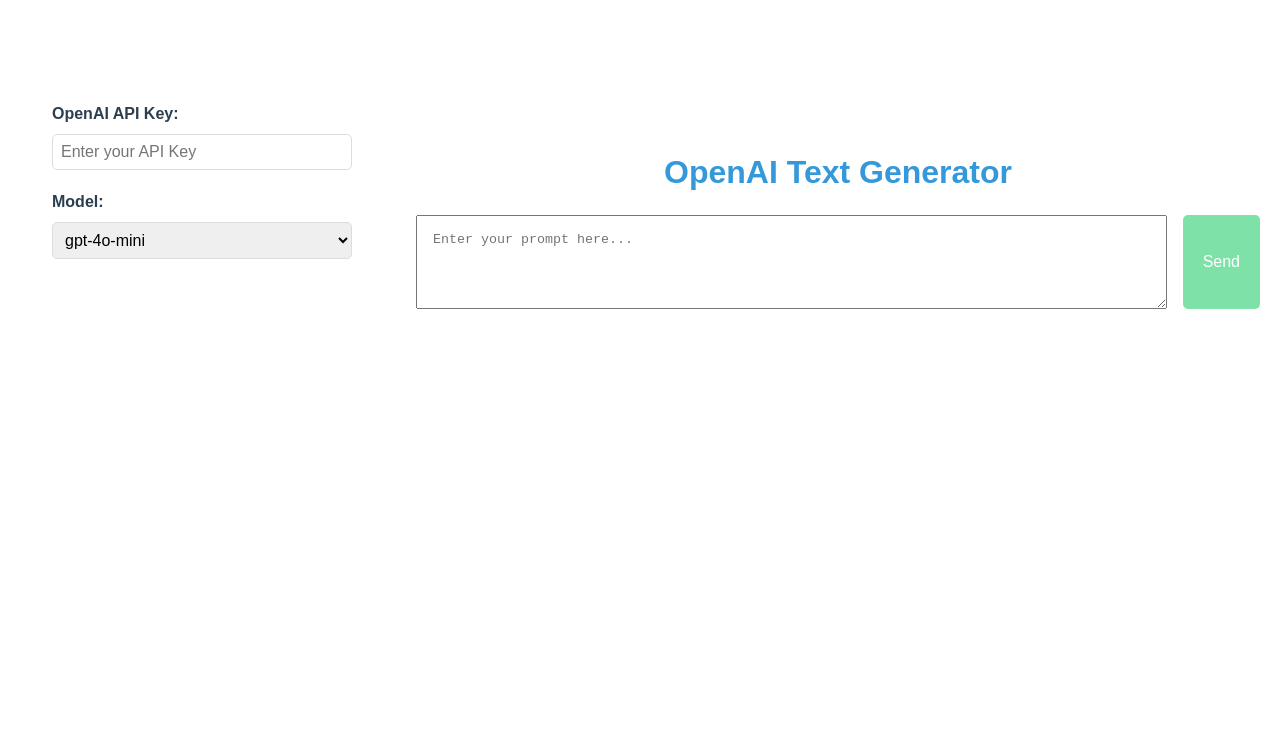
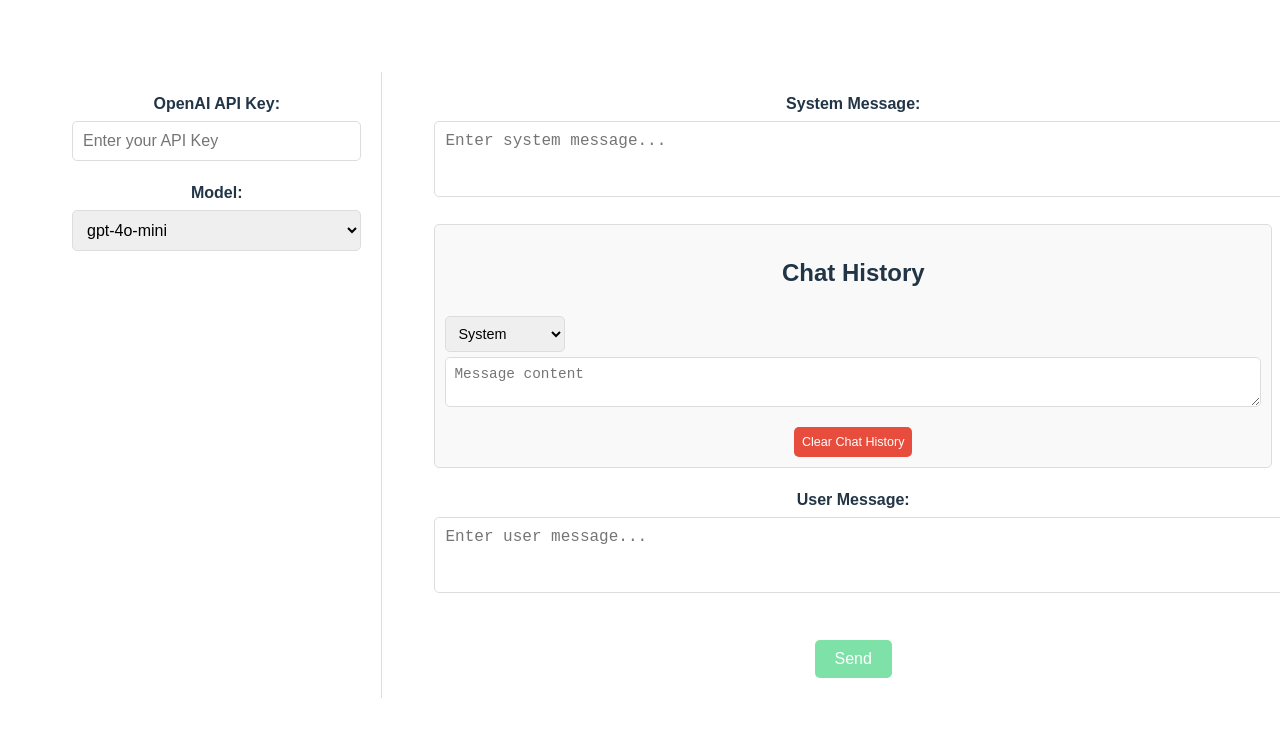
Before and after one commit to JimmyBryant/OpenAI-Text-Generation, a Vue app: page / in a window 1280 px wide. Shown: the top 736 px of the page. Built offline with nearby package versions, Linux system fonts and the light colour scheme.

Commit message:
feat: 完成api

```diff
--- a/src/components/OpenAIForm.vue
+++ b/src/components/OpenAIForm.vue
@@ -1,14 +1,13 @@
 <template>
     <div class="container">
-        <div class="left-side">
-            <!-- API Key 输入框 -->
+        <!-- 左侧部分 -->
+        <div class="left-panel">
             <div class="field">
                 <label for="apiKey">OpenAI API Key:</label>
                 <input id="apiKey" type="password" v-model="apiKey" placeholder="Enter your API Key"
                     @blur="saveApiKey" />
             </div>
 
-            <!-- 模型选择下拉框 -->
             <div class="field">
                 <label for="model">Model:</label>
                 <select id="model" v-model="model" @change="saveModel">
@@ -16,24 +15,40 @@
                 </select>
             </div>
         </div>
-        <div class="main-content">
 
-            <h1>OpenAI Text Generator</h1>
-            <div class="prompt-group">
-                <!-- Prompt 输入框 -->
-                <textarea v-model="prompt" placeholder="Enter your prompt here..." rows="4"></textarea>
-                <button @click="sendPrompt" :disabled="loading || !apiKey">
-                    {{ loading ? "Generating..." : "Send" }}
-                </button>
+        <!-- 右侧部分 -->
+        <div class="right-panel">
+            <!-- 顶部: System Message -->
+            <div class="field">
+                <label for="systemMessage">System Message:</label>
+                <textarea id="systemMessage" v-model="systemMessage" placeholder="Enter system message..." rows="3"
+                    @blur="saveSystemMessage"></textarea>
             </div>
 
-
-            <!-- 显示生成结果 -->
-            <div v-if="result" class="result">
-                <h2>Generated Text:</h2>
-                <p>{{ result }}</p>
+            <!-- 中间: 对话记录 -->
+            <div class="chat-history">
+                <h2>Chat History</h2>
+                <div v-for="(message, index) in messages" :key="index" class="message">
+                    <select v-model="message.role">
+                        <option value="system">System</option>
+                        <option value="user">User</option>
+                        <option value="assistant">Assistant</option>
+                    </select>
+                    <textarea v-model="message.content" placeholder="Message content" rows="2"></textarea>
+                </div>
+                <button class="clear-button" @click="clearMessages">Clear Chat History</button>
             </div>
 
+            <!-- 底部: User Message -->
+            <div class="field">
+                <label for="userMessage">User Message:</label>
+                <textarea id="userMessage" v-model="userMessage" placeholder="Enter user message..." rows="3"
+                    @blur="saveUserMessage"></textarea>
+            </div>
+
+            <button @click="sendPrompt" :disabled="loading || !apiKey">
+                {{ loading ? "Generating..." : "Send" }}
+            </button>
         </div>
     </div>
 </template>
@@ -43,23 +58,51 @@
 import axios from "axios";
 
 // 响应式数据
-const prompt = ref("");
-const result = ref("");
-const loading = ref(false);
-
-// 用户配置
 const apiKey = ref(localStorage.getItem("apiKey") || "");
 const model = ref(localStorage.getItem("model") || "gpt-4o-mini");
+const systemMessage = ref(localStorage.getItem("systemMessage") || "");
+const userMessage = ref(localStorage.getItem("userMessage") || "");
+const messages = ref([
+    { role: "system", content: localStorage.getItem("systemMessage") || "" },
+]);
+
+const loading = ref(false);
 const models = ["gpt-4o", "gpt-4o-mini"];
 
-// 保存用户输入到 localStorage
+// 保存数据到 localStorage
 const saveApiKey = () => localStorage.setItem("apiKey", apiKey.value);
 const saveModel = () => localStorage.setItem("model", model.value);
+const saveSystemMessage = () => {
+    localStorage.setItem("systemMessage", systemMessage.value);
+    updateSystemMessage();
+};
+const saveUserMessage = () => localStorage.setItem("userMessage", userMessage.value);
 
+// 更新对话记录中的 System Message
+const updateSystemMessage = () => {
+    const systemIndex = messages.value.findIndex((msg) => msg.role === "system");
+    if (systemIndex !== -1) {
+        messages.value[systemIndex].content = systemMessage.value;
+    } else {
+        messages.value.unshift({ role: "system", content: systemMessage.value });
+    }
+    saveMessages();
+};
+
+// 清空聊天记录
+const clearMessages = () => {
+    messages.value = [];
+    localStorage.setItem("messages", JSON.stringify(messages.value));
+};
+
+// 保存聊天记录到 localStorage
+const saveMessages = () => {
+    localStorage.setItem("messages", JSON.stringify(messages.value));
+};
 // 调用 OpenAI API
 const sendPrompt = async () => {
-    if (!prompt.value.trim()) {
-        alert("Please enter a prompt.");
+    if (!userMessage.value.trim()) {
+        alert("User message cannot be empty.");
         return;
     }
     if (!apiKey.value) {
@@ -67,13 +110,16 @@
         return;
     }
 
+    // 将当前用户输入加入到对话记录
+    messages.value.push({ role: "user", content: userMessage.value });
     loading.value = true;
+
     try {
         const response = await axios.post(
             "https://api.openai.com/v1/chat/completions",
             {
                 model: model.value,
-                messages: [{ role: "user", content: prompt.value }],
+                messages: messages.value,
                 max_tokens: 150,
                 temperature: 0.7,
             },
@@ -84,10 +130,13 @@
                 },
             }
         );
-        result.value = response.data.choices[0].message.content.trim();
+
+        const assistantMessage = response.data.choices[0].message.content.trim();
+        messages.value.push({ role: "assistant", content: assistantMessage });
+        userMessage.value = ""; // 清空用户输入
     } catch (error) {
         console.error("Error calling OpenAI API:", error);
-        alert("Failed to generate text. Please check your API Key or prompt.");
+        alert("Failed to generate text. Please check your API Key or messages.");
     } finally {
         loading.value = false;
     }
@@ -97,64 +146,85 @@
 <style lang="scss" scoped>
 $primary-color: #3498db;
 $secondary-color: #2ecc71;
+$danger-color: #e74c3c;
 $font-color: #2c3e50;
 
 .container {
-    margin: 50px auto;
-    text-align: center;
+    display: flex;
+    margin: 20px auto;
     font-family: Arial, sans-serif;
-    color: $font-color;
-    display: flex;
     gap: 2rem;
 
-    .left-side {
+    .left-panel {
         width: 300px;
+        padding: 20px;
+        border-right: 1px solid #ddd;
 
-        .field {
+        input,
+        select {
+            display: block;
+            box-sizing: border-box;
+            padding: .5rem;
+        }
+    }
 
-            input,
-            select {
-                box-sizing: border-box;
-                display: block;
-                width: 100%;
+    .right-panel {
+        width: 70%;
+        padding: 20px;
+
+        .chat-history {
+            margin: 20px 0;
+            max-height: 300px;
+            overflow-y: auto;
+            border: 1px solid #ddd;
+            padding: 10px;
+            border-radius: 5px;
+            background-color: #f9f9f9;
+
+            .message {
+                display: flex;
+                flex-direction: column;
+                margin-bottom: 10px;
+
+                select,
+                textarea {
+                    display: block;
+                    box-sizing: border-box;
+                    margin-top: 5px;
+                    padding: .5rem;
+                    width: 100%;
+                    font-size: 0.9rem;
+                    border: 1px solid #ddd;
+                    border-radius: 5px;
+                }
+
+                select {
+                    width: 120px;
+                }
+            }
+
+            .clear-button {
+                margin-top: 10px;
                 padding: .5rem;
+                background-color: $danger-color;
+                color: white;
+                border: none;
+                border-radius: 5px;
+                font-size: .785rem;
+                cursor: pointer;
+
+                &:hover {
+                    background-color: darken($danger-color, 10%);
+                }
             }
         }
     }
 
-    .main-content {
-        flex: 1;
-        padding: 2rem;
-        .prompt-group {
-            width: 100%;
-            display: flex;
-            flex-direction: row;
-            justify-content: flex-start;
-            gap: 1rem;
-            textarea{
-                flex:1;
-                padding: 1rem;
-            }
-        }
-    }
-
-
-
-    h1 {
-        font-size: 2rem;
-        margin-bottom: 1.5rem;
-        color: $primary-color;
-    }
-
     .field {
         margin-bottom: 20px;
-        text-align: left;
 
         label {
-            display: block;
-            font-size: 1rem;
             font-weight: bold;
-            margin-bottom: 0.5rem;
         }
 
         input,
@@ -162,20 +232,20 @@
         textarea {
             width: 100%;
             padding: 10px;
+            margin-top: 5px;
             font-size: 1rem;
-            margin-top: 5px;
             border: 1px solid #ddd;
             border-radius: 5px;
 
             &:focus {
                 outline: none;
                 border-color: $primary-color;
-                box-shadow: 0 0 5px rgba(52, 152, 219, 0.5);
             }
         }
     }
 
     button {
+        margin-top: 20px;
         padding: 10px 20px;
         font-size: 1rem;
         color: #fff;
@@ -183,7 +253,6 @@
         border: none;
         border-radius: 5px;
         cursor: pointer;
-        transition: background-color 0.3s ease;
 
         &:hover {
             background-color: darken($secondary-color, 10%);
@@ -194,20 +263,5 @@
             cursor: not-allowed;
         }
     }
-
-    .result {
-        margin-top: 30px;
-        text-align: left;
-
-        h2 {
-            font-size: 1.5rem;
-            color: $primary-color;
-        }
-
-        p {
-            font-size: 1rem;
-            line-height: 1.5;
-        }
-    }
 }
 </style>
```
